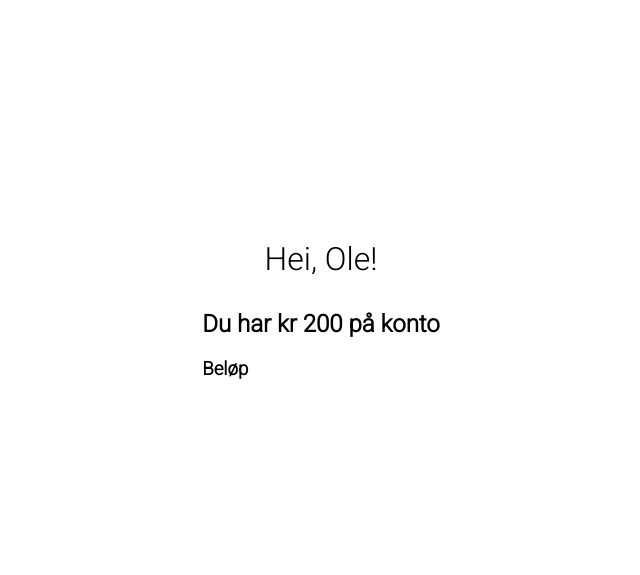
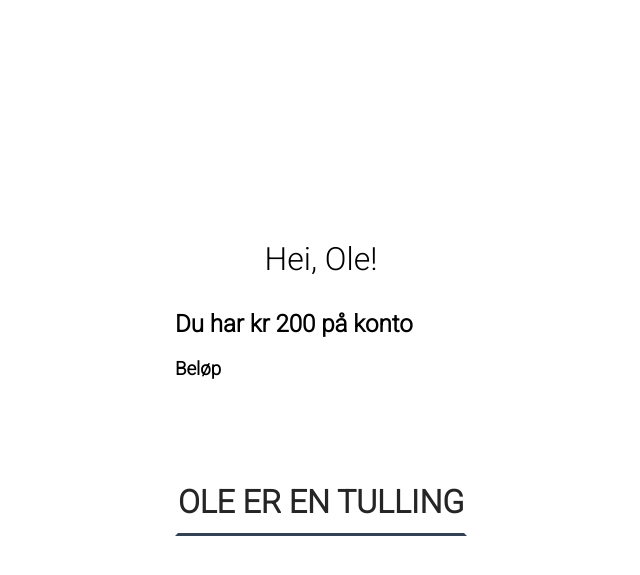
Before and after one commit to oledybedokken/DAT250-Prosjekt, a Flask app: page /profile in a window 1280 px wide. Shown: the top 575 px of the page, without its empty margins (319-959 px from the left). Run offline with Flask 2, Linux system fonts and the light colour scheme; the visitor is signed in with stand-in values (Sample User, id 1).

Commit message:
Update profile.html

```diff
--- a/dynamisk-nettside/templates/profile.html
+++ b/dynamisk-nettside/templates/profile.html
@@ -16,6 +16,7 @@
                 </div>
                     <h2>Du har kr {{g.user.saldo}} på konto</h2>
                     <h3>Beløp</h3>
+                    <h1>OLE ER EN TULLING</h1>
                 </div>
             </div>
         </div>
```
